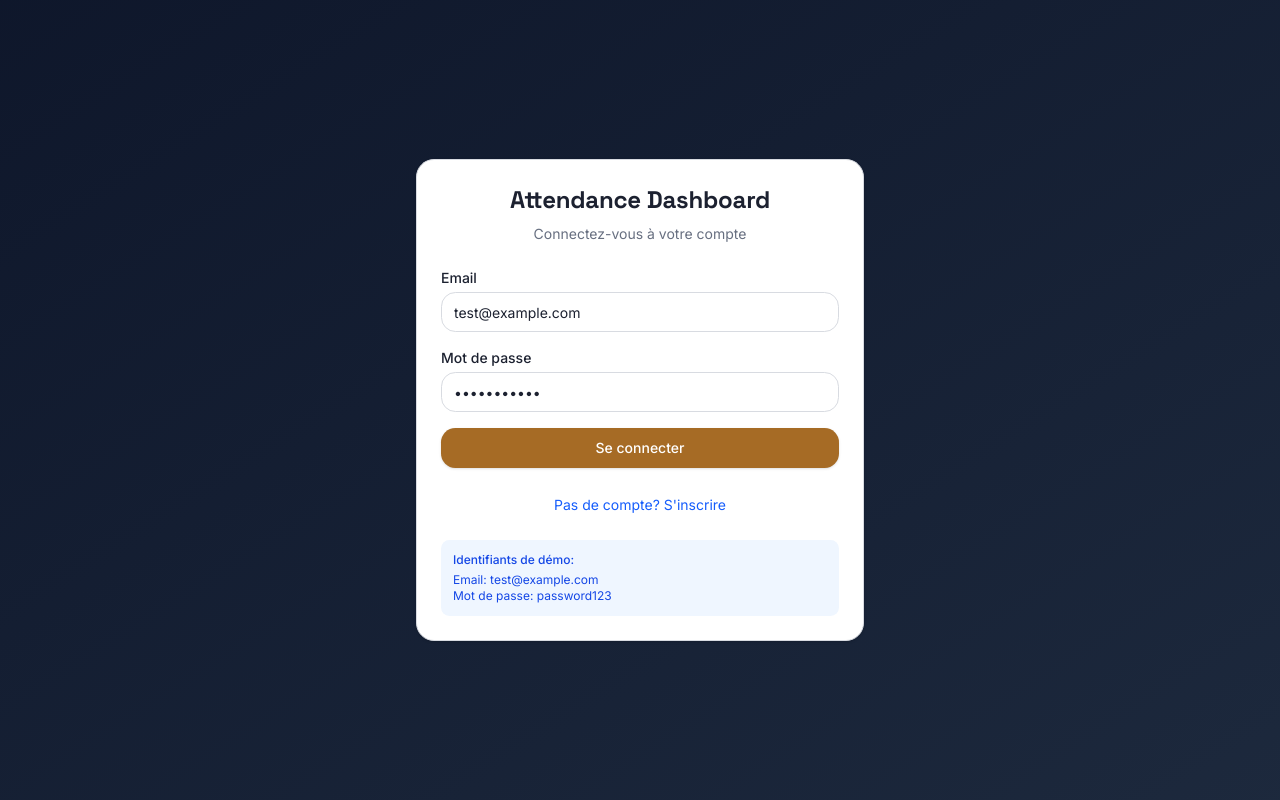
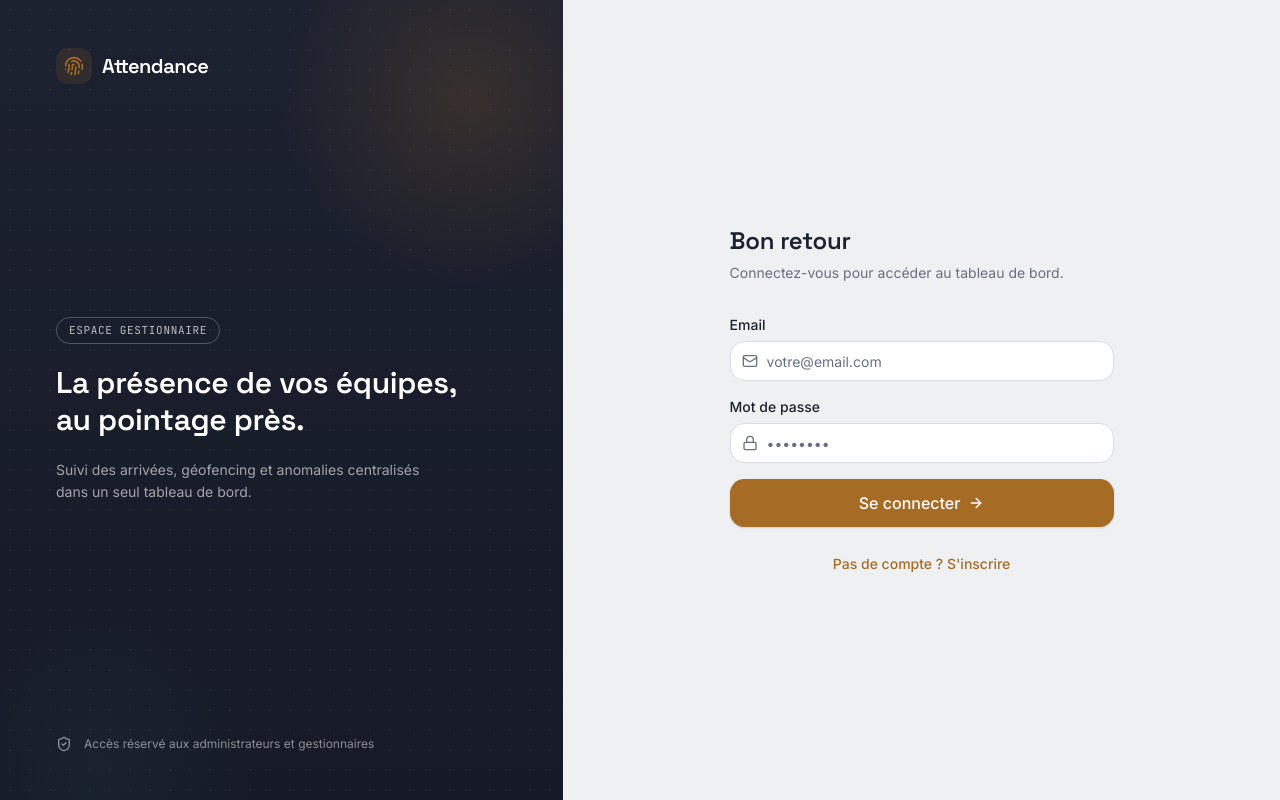
Before and after one commit to KingSnyf/attendance-app, a Next.js app in the folder attendance/dashboard/frontend/: page /auth in a window 1280 px wide. Built offline with nearby package versions, Linux system fonts and the light colour scheme.

Commit message:
Amelioration de l'affichage globale et correction des types

```diff
--- a/attendance/dashboard/frontend/app/(dashboard)/dashboard/anomalies/page.tsx
+++ b/attendance/dashboard/frontend/app/(dashboard)/dashboard/anomalies/page.tsx
@@ -17,6 +17,7 @@ import { getNomComplet } from "@/lib/data";
 import { useAuth } from "@/hooks/useAuth";
 import type { Anomalie, Utilisateur } from "@/lib/types";
 import { formatDateTime } from "@/lib/utils";
+import { anomalieTypeLabel } from "@/lib/labels";
 
 export default function AnomaliesPage() {
   const { user } = useAuth();
@@ -126,7 +127,7 @@ export default function AnomaliesPage() {
               {filtered.map((anomalie) => {
                 return (
                   <tr key={anomalie.id} className="border-t border-border">
-                    <td className="px-4 py-3 text-muted-foreground">{anomalie.type}</td>
+                    <td className="px-4 py-3 text-muted-foreground">{anomalieTypeLabel[anomalie.type] ?? anomalie.type}</td>
                     <td className="px-4 py-3 text-muted-foreground">
                       {anomalie.employe ? getNomComplet(anomalie.employe) : "Inconnu"}
                     </td>
--- a/attendance/dashboard/frontend/app/(dashboard)/dashboard/modifications/page.tsx
+++ b/attendance/dashboard/frontend/app/(dashboard)/dashboard/modifications/page.tsx
@@ -16,6 +16,7 @@ import { api } from "@/lib/api";
 import { getNomComplet } from "@/lib/data";
 import type { DemandeModification, SessionPresence, Utilisateur } from "@/lib/types";
 import { formatDateTime } from "@/lib/utils";
+import { modificationStatutLabel } from "@/lib/labels";
 
 type RequestRow = DemandeModification & {
   employe?: { id: string; nom: string; prenom: string } | null;
@@ -127,7 +128,7 @@ export default function ModificationsPage() {
                             : "warning"
                       }
                     >
-                      {request.statut}
+                      {modificationStatutLabel[request.statut] ?? request.statut}
                     </Badge>
                   </td>
                   <td className="px-4 py-3 text-muted-foreground">
--- a/attendance/dashboard/frontend/app/auth/page.tsx
+++ b/attendance/dashboard/frontend/app/auth/page.tsx
@@ -9,6 +9,7 @@ import { useAuth } from "@/hooks/useAuth";
 import { Button } from "@/components/ui/button";
 import { Card } from "@/components/ui/card";
 import { Input } from "@/components/ui/input";
+import { Fingerprint, Mail, Lock, User, ArrowRight, ShieldCheck } from "lucide-react";
 import toast from "react-hot-toast";
 
 const ROLES_DASHBOARD = ["admin", "gestionnaire"];
@@ -18,8 +19,8 @@ export default function AuthPage() {
   const { login, register, logout, isLoading, error } = useAuth();
   const [isLogin, setIsLogin] = useState(true);
   const [formData, setFormData] = useState({
-    email: "test@example.com",
-    password: "password123",
+    email: "",
+    password: "",
     firstName: "",
     lastName: "",
   });
@@ -65,46 +66,88 @@ export default function AuthPage() {
   };
 
   return (
-    <div className="flex min-h-screen items-center justify-center bg-gradient-to-br from-slate-900 to-slate-800">
-      <Card className="w-full max-w-md space-y-6 p-6">
-        <div className="space-y-2 text-center">
-          <h1 className="text-2xl font-bold">Attendance Dashboard</h1>
+    <div className="flex min-h-screen bg-background">
+      {/* Panneau de marque -- masqué sur mobile */}
+      <div className="relative hidden w-[44%] flex-col justify-between overflow-hidden gradient-sidebar px-14 py-12 text-white lg:flex">
+        {/* Grille décorative en fond, façon fiche de pointage perforée */}
+        <div
+          className="pointer-events-none absolute inset-0 opacity-[0.07]"
+          style={{
+            backgroundImage:
+              "radial-gradient(circle, rgba(255,255,255,0.8) 1px, transparent 1px)",
+            backgroundSize: "20px 20px",
+          }}
+        />
+        <div
+          className="pointer-events-none absolute -right-24 -top-24 size-96 rounded-full opacity-20"
+          style={{ background: "radial-gradient(circle, var(--brand) 0%, transparent 70%)" }}
+        />
+        <div
+          className="pointer-events-none absolute -bottom-32 -left-16 size-80 rounded-full opacity-10"
+          style={{ background: "radial-gradient(circle, var(--signal) 0%, transparent 70%)" }}
+        />
+
+        <div className="relative flex items-center gap-2.5">
+          <span className="flex size-9 items-center justify-center rounded-lg bg-sidebar-primary/15 text-sidebar-primary">
+            <Fingerprint className="size-5" />
+          </span>
+          <span className="font-heading text-xl font-semibold tracking-tight text-white">
+            Attendance
+          </span>
+        </div>
+
+        <div className="relative space-y-5">
+          <span className="stamp-badge inline-block rounded-full border-white/25 px-3 py-1 text-[11px] text-white/70">
+            Espace gestionnaire
+          </span>
+          <h2 className="font-heading text-3xl font-semibold leading-tight text-white text-balance">
+            La présence de vos équipes,
+            <br />
+            au pointage près.
+          </h2>
+          <p className="max-w-sm text-sm leading-relaxed text-white/60">
+            Suivi des arrivées, géofencing et anomalies centralisés dans un
+            seul tableau de bord.
+          </p>
+        </div>
+
+        <div className="relative flex items-center gap-3 text-xs text-white/50">
+          <ShieldCheck className="size-4 shrink-0" />
+          <span>Accès réservé aux administrateurs et gestionnaires</span>
+        </div>
+      </div>
+
+      {/* Panneau de formulaire */}
+      <div className="flex flex-1 items-center justify-center px-6 py-12">
+        <div className="w-full max-w-sm">
+          {/* Logo -- visible uniquement sur mobile, le panneau de marque le remplace en desktop */}
+          <div className="mb-8 flex items-center gap-2.5 lg:hidden">
+            <span className="flex size-9 items-center justify-center rounded-lg bg-brand/10 text-brand">
+              <Fingerprint className="size-5" />
+            </span>
+            <span className="font-heading text-xl font-semibold tracking-tight text-foreground">
+              Attendance
+            </span>
+          </div>
+
+          <div className="mb-8 space-y-1.5">
+            <h1 className="font-heading text-2xl font-semibold text-foreground">
+              {isLogin ? "Bon retour" : "Créer un compte"}
+            </h1>
             <p className="text-sm text-muted-foreground">
-            {isLogin ? "Connectez-vous à votre compte" : "Créer un nouveau compte"}
+              {isLogin
+                ? "Connectez-vous pour accéder au tableau de bord."
+                : "Renseignez vos informations pour vous inscrire."}
             </p>
           </div>
 
           <form onSubmit={handleSubmit} className="space-y-4">
+            {!isLogin && (
+              <div className="grid grid-cols-2 gap-3">
                 <div>
-            <label className="block text-sm font-medium mb-1">Email</label>
-            <Input
-              type="email"
-              name="email"
-              placeholder="votre@email.com"
-              value={formData.email}
-              onChange={handleChange}
-              required
-              disabled={isLoading}
-            />
-          </div>
-
-          <div>
-            <label className="block text-sm font-medium mb-1">Mot de passe</label>
-            <Input
-              type="password"
-              name="password"
-              placeholder="••••••••"
-              value={formData.password}
-              onChange={handleChange}
-              required
-              disabled={isLoading}
-            />
-          </div>
-
-          {!isLogin && (
-            <>
-              <div>
-                <label className="block text-sm font-medium mb-1">Prénom</label>
+                  <label className="mb-1.5 block text-sm font-medium text-foreground">Prénom</label>
+                  <div className="relative">
+                    <User className="pointer-events-none absolute left-3 top-1/2 size-4 -translate-y-1/2 text-muted-foreground" />
                     <Input
                       type="text"
                       name="firstName"
@@ -112,11 +155,12 @@ export default function AuthPage() {
                       value={formData.firstName}
                       onChange={handleChange}
                       disabled={isLoading}
+                      className="pl-9"
                     />
                   </div>
-
+                </div>
                 <div>
-                <label className="block text-sm font-medium mb-1">Nom</label>
+                  <label className="mb-1.5 block text-sm font-medium text-foreground">Nom</label>
                   <Input
                     type="text"
                     name="lastName"
@@ -126,43 +170,75 @@ export default function AuthPage() {
                     disabled={isLoading}
                   />
                 </div>
-            </>
+              </div>
             )}
 
+            <div>
+              <label className="mb-1.5 block text-sm font-medium text-foreground">Email</label>
+              <div className="relative">
+                <Mail className="pointer-events-none absolute left-3 top-1/2 size-4 -translate-y-1/2 text-muted-foreground" />
+                <Input
+                  type="email"
+                  name="email"
+                  placeholder="votre@email.com"
+                  value={formData.email}
+                  onChange={handleChange}
+                  required
+                  disabled={isLoading}
+                  className="pl-9"
+                />
+              </div>
+            </div>
+
+            <div>
+              <label className="mb-1.5 block text-sm font-medium text-foreground">Mot de passe</label>
+              <div className="relative">
+                <Lock className="pointer-events-none absolute left-3 top-1/2 size-4 -translate-y-1/2 text-muted-foreground" />
+                <Input
+                  type="password"
+                  name="password"
+                  placeholder="••••••••"
+                  value={formData.password}
+                  onChange={handleChange}
+                  required
+                  disabled={isLoading}
+                  className="pl-9"
+                />
+              </div>
+            </div>
+
             {error && (
-            <div className="rounded-md bg-red-50 p-3 text-sm text-red-700">
+              <div className="rounded-xl border border-danger bg-danger px-4 py-3 text-sm text-danger-foreground">
                 {error}
               </div>
             )}
 
-          <Button
-            type="submit"
-            className="w-full"
-            disabled={isLoading}
-          >
-            {isLoading ? "Chargement..." : isLogin ? "Se connecter" : "S'inscrire"}
+            <Button type="submit" size="lg" className="w-full" disabled={isLoading}>
+              {isLoading ? (
+                "Chargement..."
+              ) : (
+                <>
+                  {isLogin ? "Se connecter" : "S'inscrire"}
+                  <ArrowRight className="size-4" />
+                </>
+              )}
             </Button>
           </form>
 
-        <div className="text-center">
+          <div className="mt-6 text-center">
             <button
               type="button"
               onClick={() => setIsLogin(!isLogin)}
-            className="text-sm text-blue-600 hover:underline"
+              className="text-sm font-medium text-brand transition hover:text-brand-accent disabled:opacity-50"
               disabled={isLoading}
             >
               {isLogin
-              ? "Pas de compte? S'inscrire"
-              : "Vous avez un compte? Se connecter"}
+                ? "Pas de compte ? S'inscrire"
+                : "Vous avez un compte ? Se connecter"}
             </button>
           </div>
-
-        <div className="rounded-md bg-blue-50 p-3 text-xs text-blue-700">
-          <p className="font-medium mb-1">Identifiants de démo:</p>
-          <p>Email: test@example.com</p>
-          <p>Mot de passe: password123</p>
         </div>
-      </Card>
+      </div>
     </div>
   );
 }
--- /dev/null
+++ b/attendance/dashboard/frontend/lib/labels.ts
@@ -0,0 +1,23 @@
+// lib/labels.ts
+// Libellés français centralisés pour les codes utilisés côté API,
+// afin d'éviter d'afficher des valeurs brutes (ex: "device_different")
+// et de garder un seul endroit à mettre à jour si un code change.
+
+export const roleLabel: Record<string, string> = {
+  employe: "Employé",
+  gestionnaire: "Gestionnaire",
+  admin: "Administrateur",
+};
+
+export const anomalieTypeLabel: Record<string, string> = {
+  device_different: "Appareil différent",
+  double_badge: "Double badge",
+  hors_reseau: "Hors réseau",
+  geofencing_incoherent: "Géofencing incohérent",
+};
+
+export const modificationStatutLabel: Record<string, string> = {
+  en_attente: "En attente",
+  validee: "Validée",
+  rejetee: "Rejetée",
+};
```
Also changed, not shown: attendance/dashboard/frontend/app/(dashboard)/dashboard/employes/[id]/page.tsx (+9 -8 lines), attendance/dashboard/frontend/app/(dashboard)/dashboard/employes/page.tsx (+2 -7 lines), attendance/dashboard/frontend/components/layout/Header.tsx (+6 -6 lines), attendance/dashboard/frontend/components/ui/table.tsx (+24 -4 lines). Lines whose indentation alone changed are shown as unchanged.
